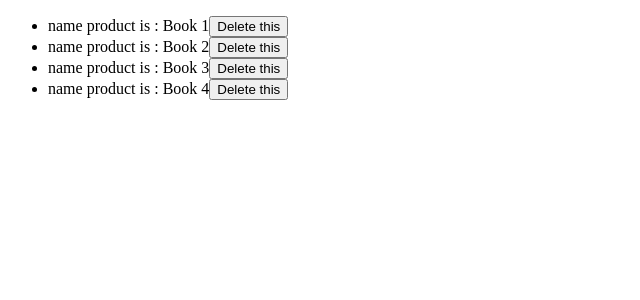
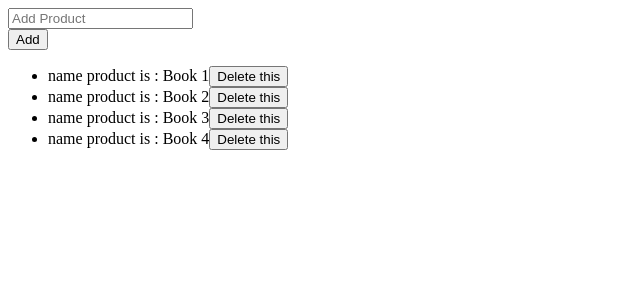
Before and after one commit to womoboy/react-daywork, a React (Create React App) app: page / in a window 1280 px wide. Shown: the top 300 px of the page, without its empty margins (0-640 px from the left). Built offline with nearby package versions, Linux system fonts and the light colour scheme.

Commit message:
add product component

```diff
--- a/src/App.js
+++ b/src/App.js
@@ -1,5 +1,6 @@
 import { useState } from 'react'
 import ProductList from './components/productList/ProductList';
+import AddProduct from './components/addProduct/AddProduct';
 
 const App = () => {
     const [products, setProducts] = useState([
@@ -9,12 +10,19 @@ const App = () => {
         {id: '#4', title: "Book 4"}
     ]);
 
+    const productAdd = (title)=>{
+        const id = Math.floor(Math.random() * 1000);
+        const newProduct = {id, ...title};
+        setProducts([...products, newProduct]);
+    }
+
     const deleteProduct = (id) => {
         setProducts(products.filter((item) => item.id !== id));
     }
 
     return (
         <>
+            <AddProduct onAdd={productAdd}/>
             <ProductList products={products} onDelete={deleteProduct}/>
         </>
     )
--- /dev/null
+++ b/src/components/addProduct/AddProduct.js
@@ -0,0 +1,30 @@
+import { useState } from 'react';
+
+const AddProduct = ({ onAdd }) => {
+    const [title, setTitle] = useState('');
+
+    const submitForm = (event) => {
+        event.preventDefault();
+
+        onAdd({ title });
+
+        setTitle('');
+    }
+
+    return(
+        <>
+            <form onSubmit={submitForm}>
+                <div>
+                    <input
+                    type="text"
+                    placeholder="Add Product"
+                    value={title}
+                    onChange={(e) => setTitle(e.target.value)}/>
+                </div>
+                <input type="submit" value="Add"/>
+            </form>
+        </>
+    )
+}
+
+export default AddProduct;
```
